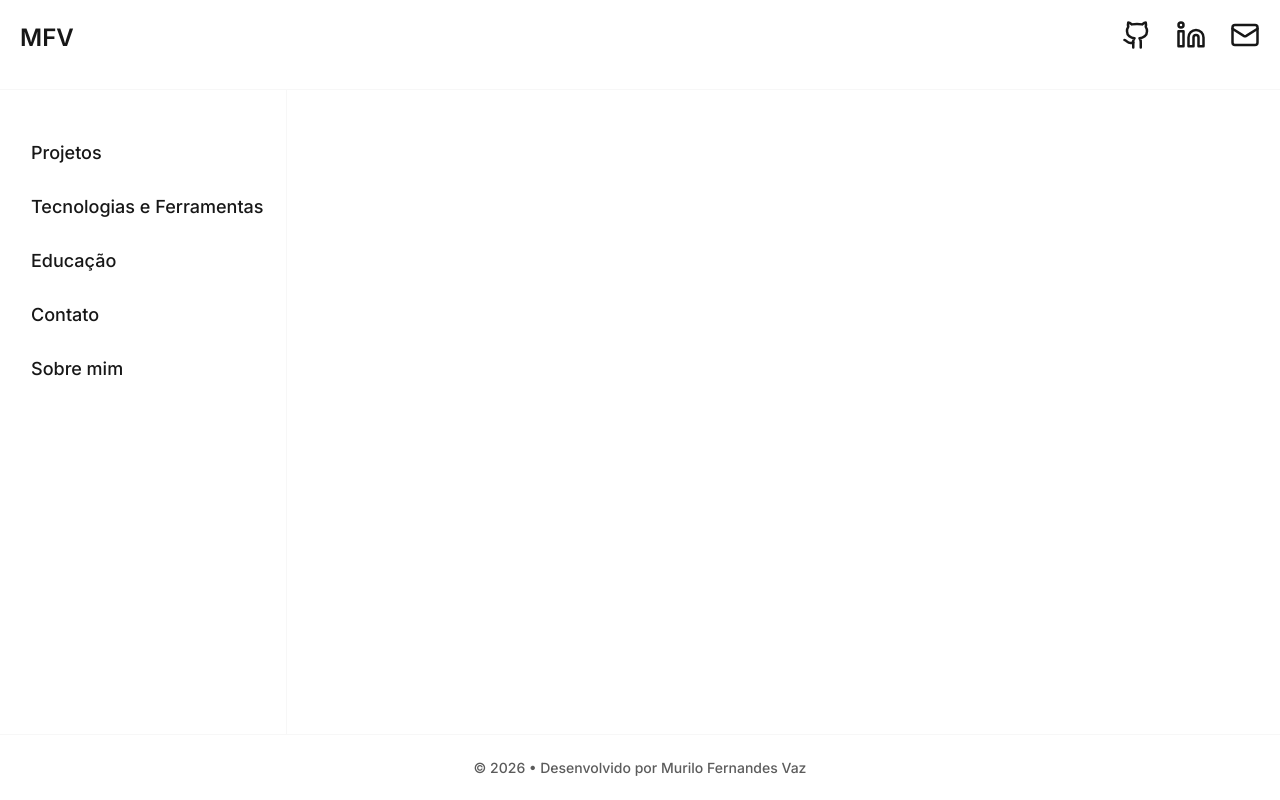
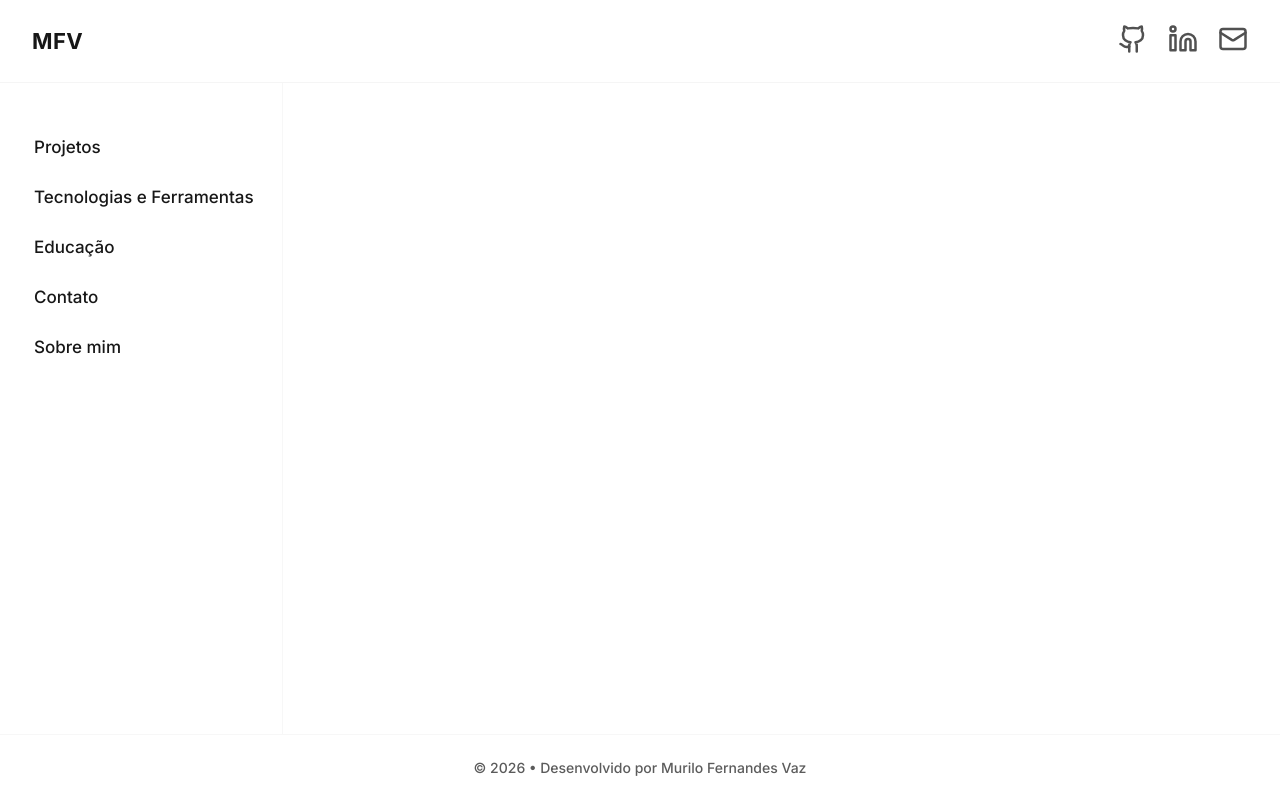
Before and after one commit to murilofernandes1/Portf-lio, a Next.js app: page / in a window 1280 px wide. Built offline with nearby package versions, Linux system fonts and the light colour scheme.

Commit message:
feat: finished main layout

```diff
--- a/src/components/header/header.module.css
+++ b/src/components/header/header.module.css
@@ -3,32 +3,38 @@
   display: flex;
   justify-content: space-between;
   align-items: center;
-  padding: 20px;
+  padding: 24px 32px;
 }
 
 .navbar {
   display: flex;
-  gap: 24px;
+  gap: 20px;
 }
 
 .name {
-  font-size: 24px;
-  font-weight: 600;
+  font-size: 22px;
+  font-weight: 700;
+  letter-spacing: 0.02em;
+  transition: opacity 0.15s ease;
+}
+
+.name:hover {
+  opacity: 0.75;
 }
 
 .divisor {
   width: 100%;
   height: 1px;
   background-color: var(--foreground);
-  opacity: 0.03;
-  margin-top: 15px;
+  opacity: 0.04;
 }
 
 .icon {
-  transition: transform 0.2s ease, opacity 0.2s ease;
+  opacity: 0.75;
+  transition: transform 0.15s ease, opacity 0.15s ease;
 }
 
 .icon:hover {
-  transform: scale(1.1);
-  opacity: 0.8;
+  transform: translateY(-2px) scale(1.05);
+  opacity: 1;
 }
--- a/src/components/left-navbar/navbar.module.css
+++ b/src/components/left-navbar/navbar.module.css
@@ -9,26 +9,33 @@
   padding: 42px 0;
   display: flex;
   flex-direction: column;
-  gap: 12px;
+  gap: 6px;
 }
 
 .page {
-  font-size: 18px;
+  font-size: 17px;
   line-height: 28px;
   font-weight: 500;
-  padding: 7px;
+  padding: 8px 10px;
+  border-radius: 10px;
+  transition: background-color 0.15s ease, color 0.15s ease;
 }
 
 .page:hover {
   color: var(--text-primary);
+  background-color: rgba(128, 128, 128, 0.15);
   cursor: pointer;
-  background-color: grey;
-  border-radius: 10px;
+}
+
+.active {
+  color: var(--text-primary);
+  background-color: rgba(128, 128, 128, 0.22);
+  font-weight: 600;
 }
 
 .divisor {
   width: 1px;
   background-color: var(--foreground);
   opacity: 0.03;
-  margin-left: 15px;
+  margin-left: 18px;
 }
--- a/src/components/left-navbar/navbar.tsx
+++ b/src/components/left-navbar/navbar.tsx
@@ -1,29 +1,62 @@
+"use client";
+
 import styles from "./navbar.module.css";
 import Link from "next/link";
+import { usePathname } from "next/navigation";
+
 export default function NavBar() {
+  const pathname = usePathname();
+
   return (
-    <>
     <div className={styles.container}>
       <div className={styles.navbar}>
-          <Link href={"/projects"} className={styles.page}>
+        <Link
+          href="/projects"
+          className={`${styles.page} ${
+            pathname === "/projects" ? styles.active : ""
+          }`}
+        >
           Projetos
         </Link>
-          <Link href={"/technologies"} className={styles.page}>
+
+        <Link
+          href="/technologies"
+          className={`${styles.page} ${
+            pathname === "/technologies" ? styles.active : ""
+          }`}
+        >
           Tecnologias e Ferramentas
         </Link>
 
-          <Link href={"/education"} className={styles.page}>
+        <Link
+          href="/education"
+          className={`${styles.page} ${
+            pathname === "/education" ? styles.active : ""
+          }`}
+        >
           Educação
         </Link>
-          <Link href={"/contact"} className={styles.page}>
+
+        <Link
+          href="/contact"
+          className={`${styles.page} ${
+            pathname === "/contact" ? styles.active : ""
+          }`}
+        >
           Contato
         </Link>
-          <Link href={"/about"} className={styles.page}>
+
+        <Link
+          href="/about"
+          className={`${styles.page} ${
+            pathname === "/about" ? styles.active : ""
+          }`}
+        >
           Sobre mim
         </Link>
       </div>
+
       <div className={styles.divisor} />
     </div>
-    </>
   );
 }
```
Lines whose indentation alone changed are shown as unchanged.
